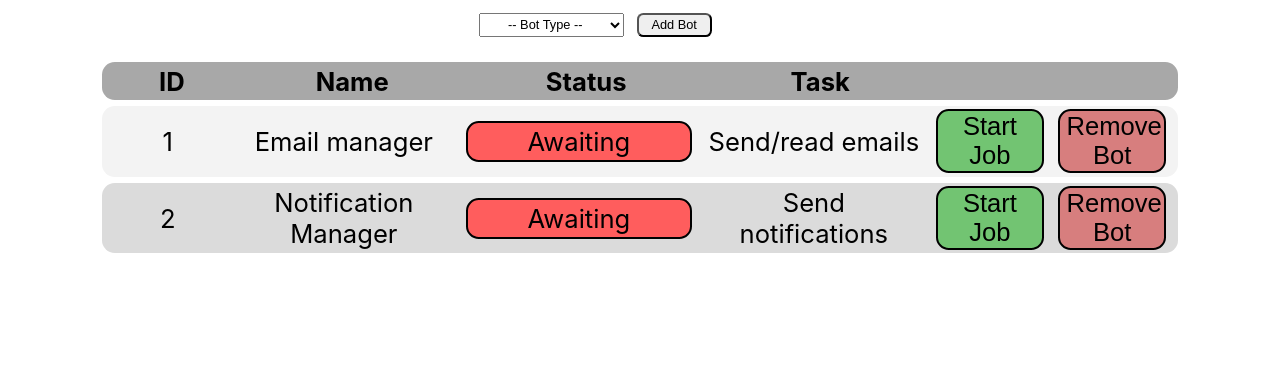
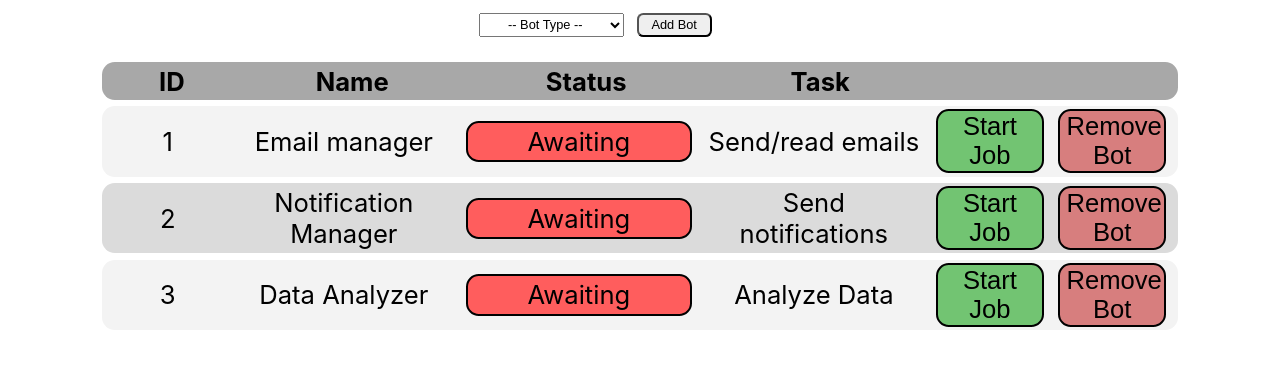
Before and after one commit to LewisSmith291/styling-and-keys, a React (Create React App) app: page / in a window 1280 px wide. Shown: the top 366 px of the page. Built offline with nearby package versions, Linux system fonts and the light colour scheme.

Commit message:
Started making startJob button

```diff
--- a/src/App.js
+++ b/src/App.js
@@ -6,15 +6,20 @@ import './App.css';
 function App() {
   const [bots, setBots] = useState([
     {id: 1, name: "Email manager", status: "Awaiting", task: "Send/read emails"},
-    {id: 2, name: "Notification Manager", status: "Awaiting", task: "Send notifications"}
+    {id: 2, name: "Notification Manager", status: "Awaiting", task: "Send notifications"},
+    {id: 3, name: "Data Analyzer", status: "Awaiting", task: "Analyze Data"}
   ]);
 
 
   function RemoveBotAtIndex(index){
-    console.log(bots);
     const tempBots = bots.filter((bot) => bot.id !== index);
     setBots(tempBots);
-    console.log(bots);
+  }
+
+  function StartJobAtIndex(index){
+    const tempBots = bots;
+    tempBots[index].status = "Running";
+    setBots(tempBots);
   }
 
   const botTasks = {
@@ -32,6 +37,7 @@ function App() {
       <BotList
         list = {bots}
         removeFunction = {RemoveBotAtIndex}
+        startJobFunction = {StartJobAtIndex}
       />
     </div>
   );
--- a/src/RenderBotList.js
+++ b/src/RenderBotList.js
@@ -39,7 +39,11 @@ function Bot(bot){
       <div className="bot-name">{bot.name}</div>
       <GetStatusColour status = {bot.status}/>
       <div className="bot-task">{bot.task}</div>
-      <StartJobButton />
+      <StartJobButton
+        bot = {bot}
+        index = {bot.id}
+        function = {bot.startJobFunction}
+      />
       <RemoveBotButton
         function = {bot.removeFunction}
         index = {bot.id}
@@ -48,9 +52,9 @@ function Bot(bot){
   )
 }
 
-function StartJobButton(){
+function StartJobButton(start){
   return (
-  <button className="start-job bot-button">Start Job</button>
+  <button onClick={() => {start.function(start.index)}} className="start-job bot-button">Start Job</button>
   );
 }
 
```
